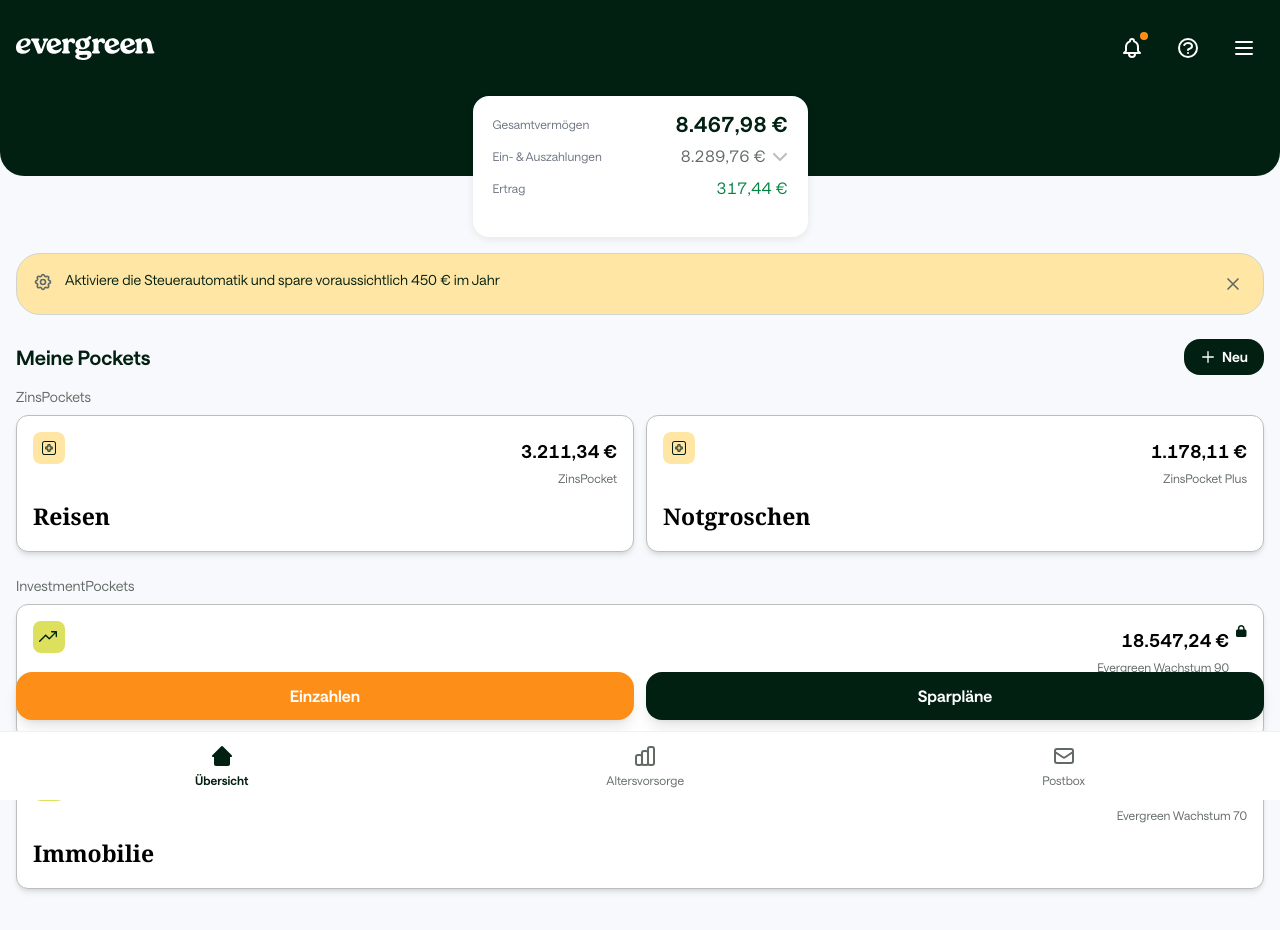
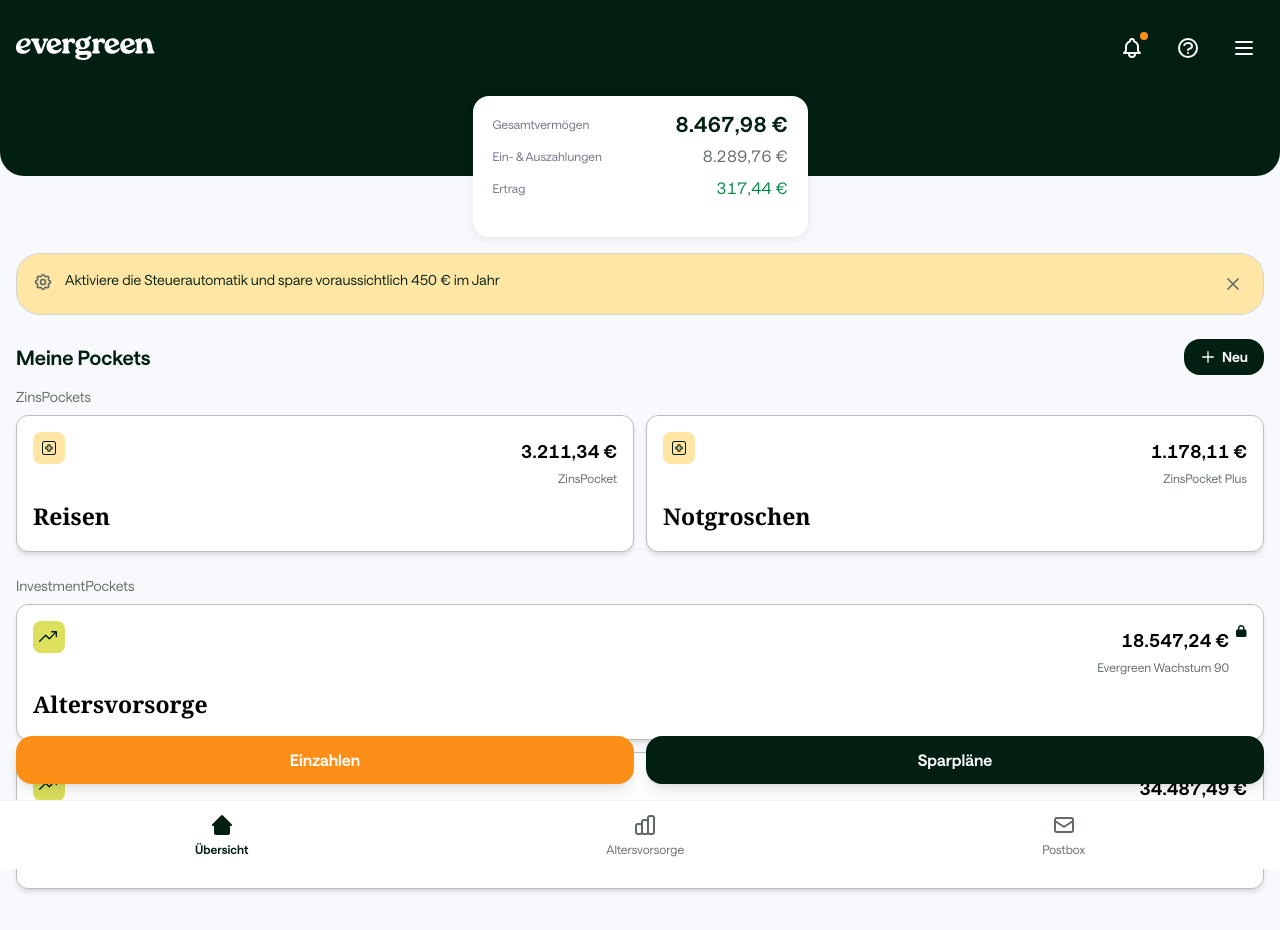
Before and after one commit to ivenkurz/kindersparplan, a Next.js app: page /Dashboard in a window 1280 px wide. Shown: the top 930 px of the page. Built offline with nearby package versions, Linux system fonts and the light colour scheme.

Commit message:
Dashboard: Dropdown-Pfeil entfernt; Bottom-Nav nur bei Scroll nach oben, nicht am Seitenende

```diff
--- a/app/Dashboard/page.tsx
+++ b/app/Dashboard/page.tsx
@@ -18,7 +18,11 @@ export default function DashboardPage() {
     const handleScroll = () => {
       const current = window.scrollY;
       const last = lastScrollYRef.current;
-      setNavVisible(current <= last || current < 50);
+      const isAtBottom =
+        window.innerHeight + window.scrollY >= document.documentElement.scrollHeight - 20;
+      const isScrollingUp = current <= last;
+      const isAtTop = current < 50;
+      setNavVisible((isScrollingUp || isAtTop) && !isAtBottom);
       lastScrollYRef.current = current;
     };
     let ticking = false;
@@ -102,21 +106,11 @@ export default function DashboardPage() {
                 <button
                   type="button"
                   onClick={() => setEinAuszahlungExpanded((e) => !e)}
-                  className="flex items-center justify-end gap-1.5 text-base font-normal text-ds-neutral-70 leading-4 tabular-nums hover:text-ds-neutral-100 transition-colors"
+                  className="flex items-center justify-end text-base font-normal text-ds-neutral-70 leading-4 tabular-nums hover:text-ds-neutral-100 transition-colors"
                   aria-expanded={einAuszahlungExpanded}
                   aria-label={einAuszahlungExpanded ? "Ein- und Auszahlungen einklappen" : "Ein- und Auszahlungen aufklappen"}
                 >
-                  <span className="tabular-nums text-right">{formatCurrency(8289.76)}</span>
-                  <svg
-                    width="16"
-                    height="10"
-                    viewBox="0 0 16 10"
-                    fill="none"
-                    xmlns="http://www.w3.org/2000/svg"
-                    className={`shrink-0 transition-transform ${einAuszahlungExpanded ? "rotate-180" : ""}`}
-                  >
-                    <path d="M7.29365 9.70615C7.68428 10.0968 8.31865 10.0968 8.70928 9.70615L14.7093 3.70615C15.0999 3.31553 15.0999 2.68115 14.7093 2.29053C14.3187 1.8999 13.6843 1.8999 13.2937 2.29053L7.9999 7.58428L2.70615 2.29365C2.31553 1.90303 1.68115 1.90303 1.29053 2.29365C0.899902 2.68428 0.899902 3.31865 1.29053 3.70928L7.29053 9.70928L7.29365 9.70615" fill="#BBBFBD" />
-                  </svg>
+                  {formatCurrency(8289.76)}
                 </button>
                 {einAuszahlungExpanded && (
                   <>
```
